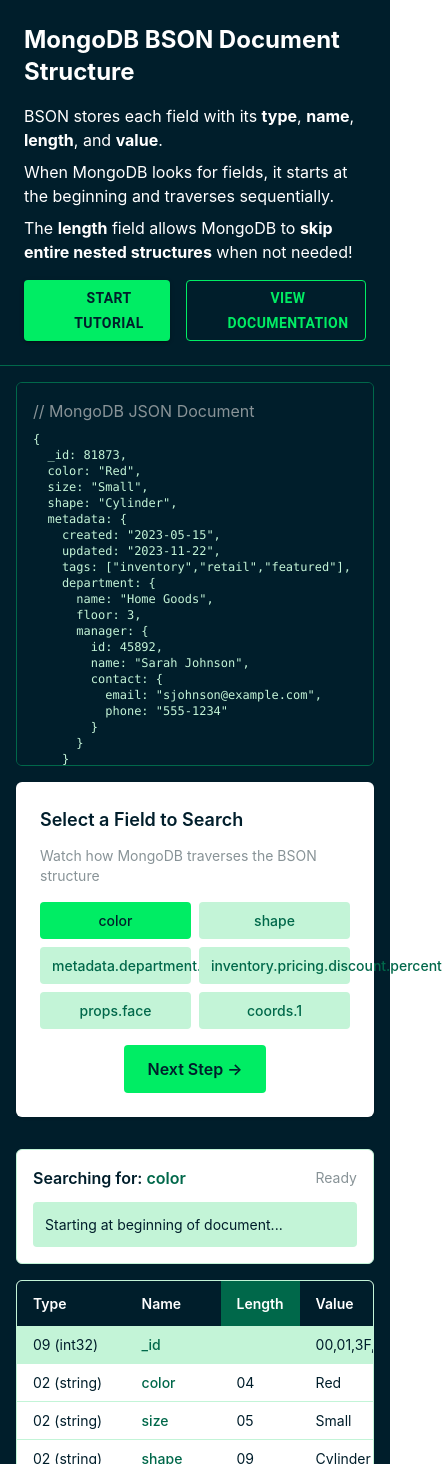
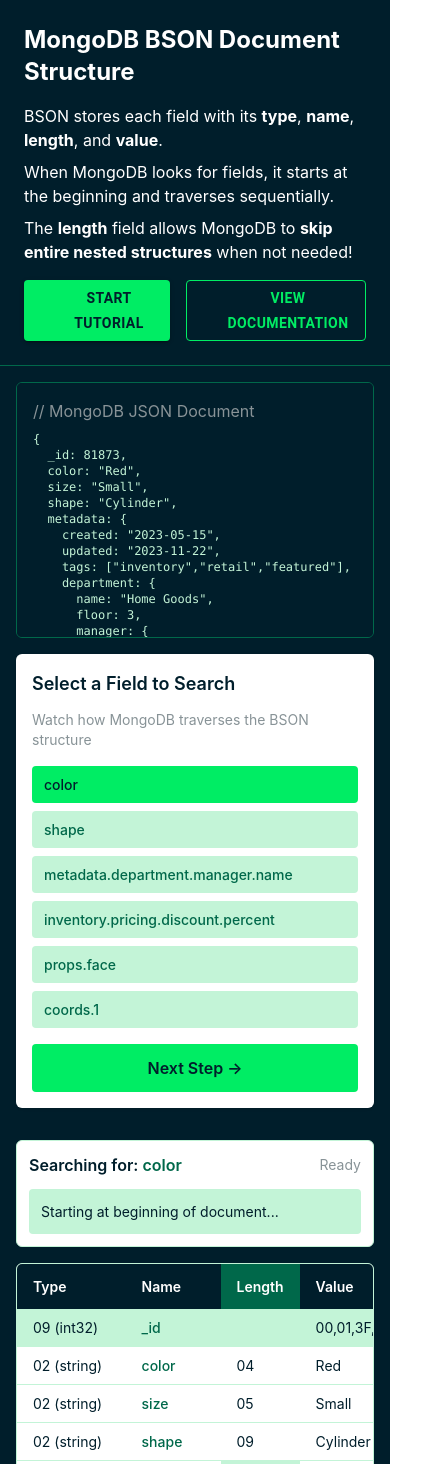
Before and after one commit to mrlynn/bson-explainer, a React (Create React App) app: page / in a window 390 px wide. Shown: the top 1464 px of the page, 442 px wide, since content can reach past the window. Built offline with nearby package versions, Linux system fonts and the light colour scheme; some icons are missing.

Commit message:
mobile responsive

```diff
--- a/src/App.js
+++ b/src/App.js
@@ -1,4 +1,4 @@
-import React, { useState } from 'react';
+import React, { useState, useEffect } from 'react';
 import { Modal, IconButton, Button, Tooltip, Paper } from '@mui/material';
 import HelpOutlineIcon from '@mui/icons-material/HelpOutline';
 import SchoolIcon from '@mui/icons-material/School';
@@ -421,6 +421,17 @@
     }
   };
 
+  // Add a window resize listener
+  useEffect(() => {
+    const handleResize = () => {
+      // Force a re-render when window size changes
+      setWalkthrough(prev => ({...prev}));
+    };
+
+    window.addEventListener('resize', handleResize);
+    return () => window.removeEventListener('resize', handleResize);
+  }, []);
+
   return (
     <div className="flex flex-col w-full" style={{ backgroundColor: mongoColors.darkGreen, color: mongoColors.textLight }}>
       <div style={{
@@ -468,14 +479,15 @@
         <div className="w-full md:w-2/5">
           <Tooltip
             open={walkthrough.active && walkthrough.step === 0}
-            placement={walkthroughSteps[0].placement}
+            placement={window.innerWidth < 768 ? 'bottom' : 'right'}
             arrow
             PopperProps={{
               disablePortal: true,
               sx: {
                 "& .MuiTooltip-tooltip": {
                   backgroundColor: "transparent",
-                  padding: 0
+                  padding: 0,
+                  maxWidth: window.innerWidth < 768 ? '90vw' : '300px'
                 },
                 "& .MuiTooltip-arrow": {
                   color: mongoColors.white
@@ -491,7 +503,7 @@
               padding: '1rem',
               borderRadius: '0.375rem',
               marginBottom: '1rem',
-              maxHeight: '24rem',
+              maxHeight: window.innerWidth < 768 ? '16rem' : '24rem',
               overflow: 'auto'
             }}>
               <div className="mb-2" style={{ color: mongoColors.textMedium }}>// MongoDB JSON Document</div>
@@ -544,14 +556,15 @@
 
           <Tooltip
             open={walkthrough.active && walkthrough.step === 1}
-            placement={walkthroughSteps[1].placement}
+            placement={window.innerWidth < 768 ? 'bottom' : 'right'}
             arrow
             PopperProps={{
               disablePortal: true,
               sx: {
                 "& .MuiTooltip-tooltip": {
                   backgroundColor: "transparent",
-                  padding: 0
+                  padding: 0,
+                  maxWidth: window.innerWidth < 768 ? '90vw' : '300px'
                 },
                 "& .MuiTooltip-arrow": {
                   color: mongoColors.white
@@ -562,7 +575,7 @@
           >
             <div id="search-buttons" style={{
               backgroundColor: mongoColors.white,
-              padding: '1.5rem',
+              padding: window.innerWidth < 768 ? '1rem' : '1.5rem',
               borderRadius: '0.375rem',
               marginBottom: '1rem',
               boxShadow: '0 1px 3px 0 rgba(0, 0, 0, 0.1)'
@@ -570,7 +583,7 @@
               <h2 className="text-lg font-semibold mb-3" style={{ color: mongoColors.darkGreen }}>Select a Field to Search</h2>
               <p className="text-sm mb-4" style={{ color: mongoColors.textMedium }}>Watch how MongoDB traverses the BSON structure</p>
 
-              <div className="grid grid-cols-2 gap-2 mb-4">
+              <div className={`grid ${window.innerWidth < 768 ? 'grid-cols-1' : 'grid-cols-2'} gap-2 mb-4`}>
                 {Object.keys(searchPaths).map(field => (
                   <button
                     key={field}
@@ -582,7 +595,12 @@
                       backgroundColor: searchField === field ? mongoColors.green : mongoColors.mint,
                       color: searchField === field ? mongoColors.darkGreen : mongoColors.blueGreen,
                       fontWeight: 500,
-                      transition: 'all 0.2s ease-in-out'
+                      transition: 'all 0.2s ease-in-out',
+                      width: '100%',
+                      textAlign: 'left',
+                      whiteSpace: 'nowrap',
+                      overflow: 'hidden',
+                      textOverflow: 'ellipsis'
                     }}
                   >
                     {field}
@@ -592,14 +610,15 @@
 
               <Tooltip
                 open={walkthrough.active && walkthrough.step === 2}
-                placement={walkthroughSteps[2].placement}
+                placement={window.innerWidth < 768 ? 'bottom' : 'top'}
                 arrow
                 PopperProps={{
                   disablePortal: true,
                   sx: {
                     "& .MuiTooltip-tooltip": {
                       backgroundColor: "transparent",
-                      padding: 0
+                      padding: 0,
+                      maxWidth: window.innerWidth < 768 ? '90vw' : '300px'
                     },
                     "& .MuiTooltip-arrow": {
                       color: mongoColors.white
@@ -617,7 +636,8 @@
                       color: mongoColors.darkGreen,
                       fontWeight: 600,
                       borderRadius: '0.25rem',
-                      transition: 'all 0.2s ease-in-out'
+                      transition: 'all 0.2s ease-in-out',
+                      width: window.innerWidth < 768 ? '100%' : 'auto'
                     }}
                   >
                     Next Step →
@@ -633,7 +653,7 @@
             backgroundColor: mongoColors.white,
             border: `1px solid ${mongoColors.mint}`,
             borderRadius: '0.375rem',
-            padding: '1rem',
+            padding: window.innerWidth < 768 ? '0.75rem' : '1rem',
             marginBottom: '1rem'
           }}>
             <div className="flex justify-between items-center mb-3">
@@ -659,14 +679,15 @@
           {showSizeStats && (
             <Tooltip
               open={walkthrough.active && walkthrough.step === 3}
-              placement={walkthroughSteps[3].placement}
+              placement={window.innerWidth < 768 ? 'bottom' : 'left'}
               arrow
               PopperProps={{
                 disablePortal: true,
                 sx: {
                   "& .MuiTooltip-tooltip": {
                     backgroundColor: "transparent",
-                    padding: 0
+                    padding: 0,
+                    maxWidth: window.innerWidth < 768 ? '90vw' : '300px'
                   },
                   "& .MuiTooltip-arrow": {
                     color: mongoColors.white
@@ -731,14 +752,15 @@
 
           <Tooltip
             open={walkthrough.active && walkthrough.step === 4}
-            placement={walkthroughSteps[4].placement}
+            placement={window.innerWidth < 768 ? 'bottom' : 'left'}
             arrow
             PopperProps={{
               disablePortal: true,
               sx: {
                 "& .MuiTooltip-tooltip": {
                   backgroundColor: "transparent",
-                  padding: 0
+                  padding: 0,
+                  maxWidth: window.innerWidth < 768 ? '90vw' : '300px'
                 },
                 "& .MuiTooltip-arrow": {
                   color: mongoColors.white
```
